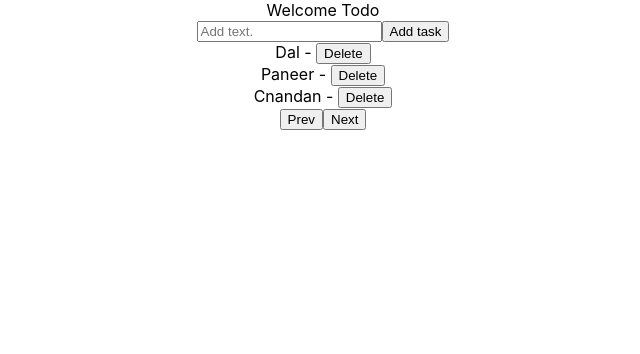
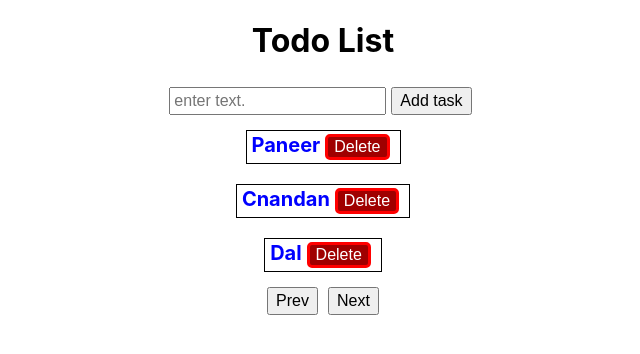
Before and after one commit to alokkumar-dev/masai, a React (Create React App) app in the folder fw14_018/Unit5/Week2/Day2/assignment/: page / in a window 1280 px wide. Shown: the top 354 px of the page, without its empty margins (317-957 px from the left). Built offline with nearby package versions, Linux system fonts and the light colour scheme; data requests are answered from the project's data file.

Commit message:
add some scc

```diff
--- a/fw14_018/Unit5/Week2/Day2/assignment/db.json
+++ b/fw14_018/Unit5/Week2/Day2/assignment/db.json
@@ -1,10 +1,5 @@
 {
   "todoItems": [
-    {
-      "title": "Dal",
-      "purchased": false,
-      "id": 3
-    },
     {
       "title": "Paneer",
       "purchased": false,
@@ -16,22 +11,22 @@
       "id": 6
     },
     {
-      "title": "Cnaval",
+      "title": "Dal",
       "purchased": false,
       "id": 7
     },
     {
-      "title": "Cnaval",
+      "title": "Pakoda",
       "purchased": false,
       "id": 8
     },
     {
-      "title": "Cnaval",
+      "title": "Pizza",
       "purchased": false,
       "id": 9
     },
     {
-      "title": "Cnaval",
+      "title": "Bargar",
       "purchased": false,
       "id": 10
     }
--- a/fw14_018/Unit5/Week2/Day2/assignment/src/App.css
+++ b/fw14_018/Unit5/Week2/Day2/assignment/src/App.css
@@ -1,38 +1,39 @@
 .App {
   text-align: center;
 }
+.Title{
 
-.App-logo {
-  height: 40vmin;
-  pointer-events: none;
+  color: blue;
+  font-size: 20px;
+  font-weight:  bold;
 }
-
-@media (prefers-reduced-motion: no-preference) {
-  .App-logo {
-    animation: App-logo-spin infinite 20s linear;
-  }
+.TodoItem>button{
+  border: none;
+  color: white;
+  cursor: pointer;
+  margin: 2px 5px;
+  font-size: 16px;
+  border-radius: 5px;
+  border: 3px solid red;
+  background-color: rgb(160, 0, 0);
 }
-
-.App-header {
-  background-color: #282c34;
-  min-height: 100vh;
-  display: flex;
-  flex-direction: column;
-  align-items: center;
-  justify-content: center;
-  font-size: calc(10px + 2vmin);
-  color: white;
+.TaskBtn{
+  font-size: 16px;
+  color: black;
+  padding: 3px 7px;
+  margin: 5px;
 }
-
-.App-link {
-  color: #61dafb;
+input{
+  font-size: 16px;
+  padding: 3px;
 }
-
-@keyframes App-logo-spin {
-  from {
-    transform: rotate(0deg);
-  }
-  to {
-    transform: rotate(360deg);
-  }
+.TodoItem{
+  margin: auto;
+  border: 1px solid black;
+  display: inline-block;
+  margin: 10px;
+  text-align: center;
+  width: auto;
+  padding: 1px 5px;
+  justify-content: space-between;
 }
--- a/fw14_018/Unit5/Week2/Day2/assignment/src/App.jsx
+++ b/fw14_018/Unit5/Week2/Day2/assignment/src/App.jsx
@@ -4,7 +4,7 @@ import { Todo } from './components/Todo';
 
 function App() {
   return (
-    <div className="App">
+    <div className='App'>
       <Todo />
     </div>
   );
--- a/fw14_018/Unit5/Week2/Day2/assignment/src/components/Todo.jsx
+++ b/fw14_018/Unit5/Week2/Day2/assignment/src/components/Todo.jsx
@@ -45,7 +45,8 @@ export const Todo = ()=>{
     }
 
     return (
-        <div>Welcome Todo
+        <div>
+            <h1>Todo List</h1>
             <TodoInput addTodo={addTodo} />
             {
                 text.map((e)=>
@@ -53,12 +54,12 @@ export const Todo = ()=>{
                <TodoItem title={e.title} id={e.id} key={e.id} handleDelete={handleDelete} />
                ))
             }
-            <button onClick={()=>{
+            <button className="TaskBtn" onClick={()=>{
                 if(page>=1){
                     handleChange(-1);
                 }
             }}>Prev</button>
-            <button onClick={()=>{
+            <button className="TaskBtn" onClick={()=>{
                 handleChange(1);
             }}>Next</button>
 
--- a/fw14_018/Unit5/Week2/Day2/assignment/src/components/TodoInput.jsx
+++ b/fw14_018/Unit5/Week2/Day2/assignment/src/components/TodoInput.jsx
@@ -8,10 +8,10 @@ export const TodoInput = ({addTodo})=>{
     return (
         <div>
 
-            <input type="text" placeholder="Add text." onChange={(e)=>{
+            <input type="text" placeholder="enter text." onChange={(e)=>{
                 setText(e.target.value);
                 }} />
-            <button onClick={()=>{
+            <button className="TaskBtn" onClick={()=>{
                 addTodo(text);
             }}>Add task
 
--- a/fw14_018/Unit5/Week2/Day2/assignment/src/components/TodoItem.jsx
+++ b/fw14_018/Unit5/Week2/Day2/assignment/src/components/TodoItem.jsx
@@ -1,10 +1,13 @@
+import '../App.css'
 export const TodoItem = ({title,id, handleDelete})=>{
     return (
         <div >
-            {title}{' - '}
+            <div className="TodoItem" >
+             <span className='Title'>{title}</span>
             <button onClick={()=>{
                 handleDelete(id)
             }}>Delete</button>
+         </div>
         </div>
     )
 }
```
